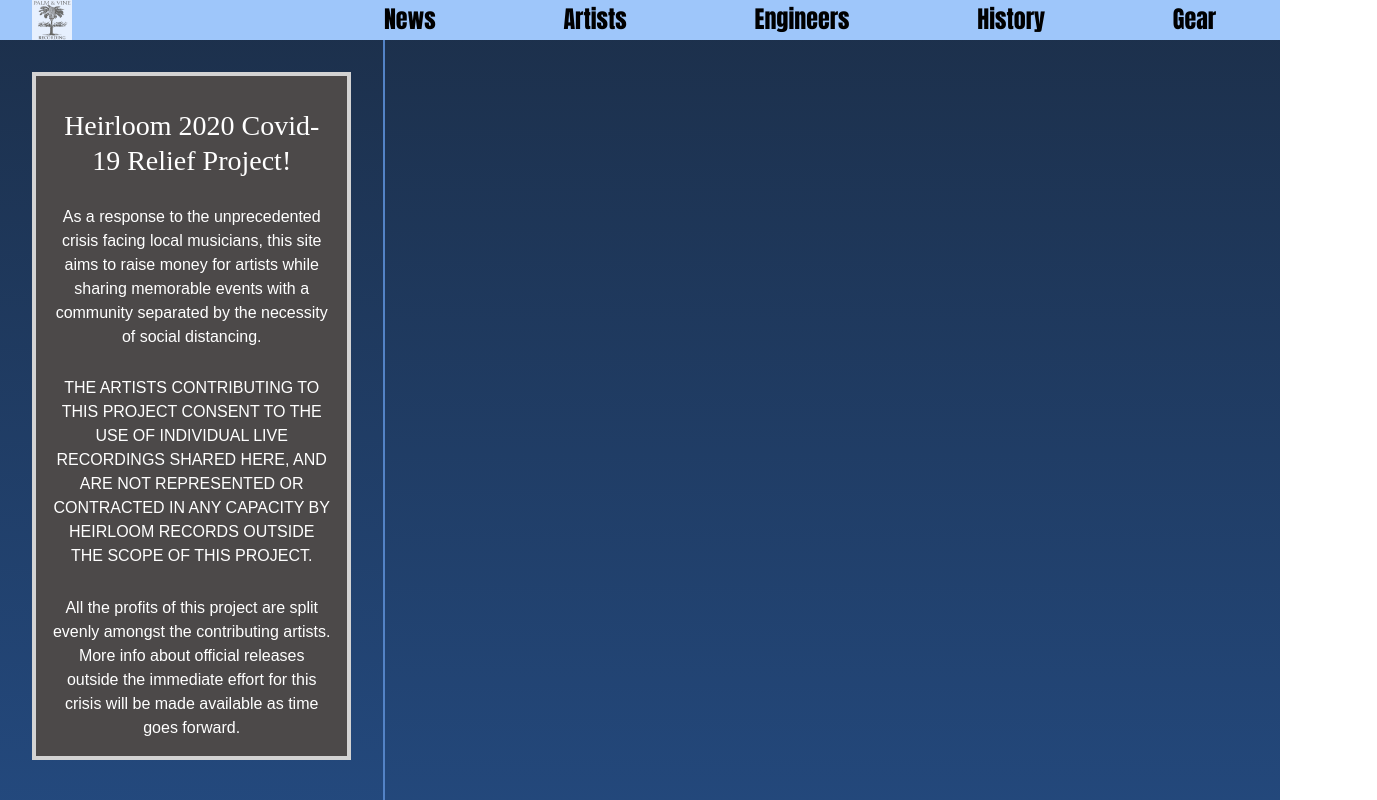
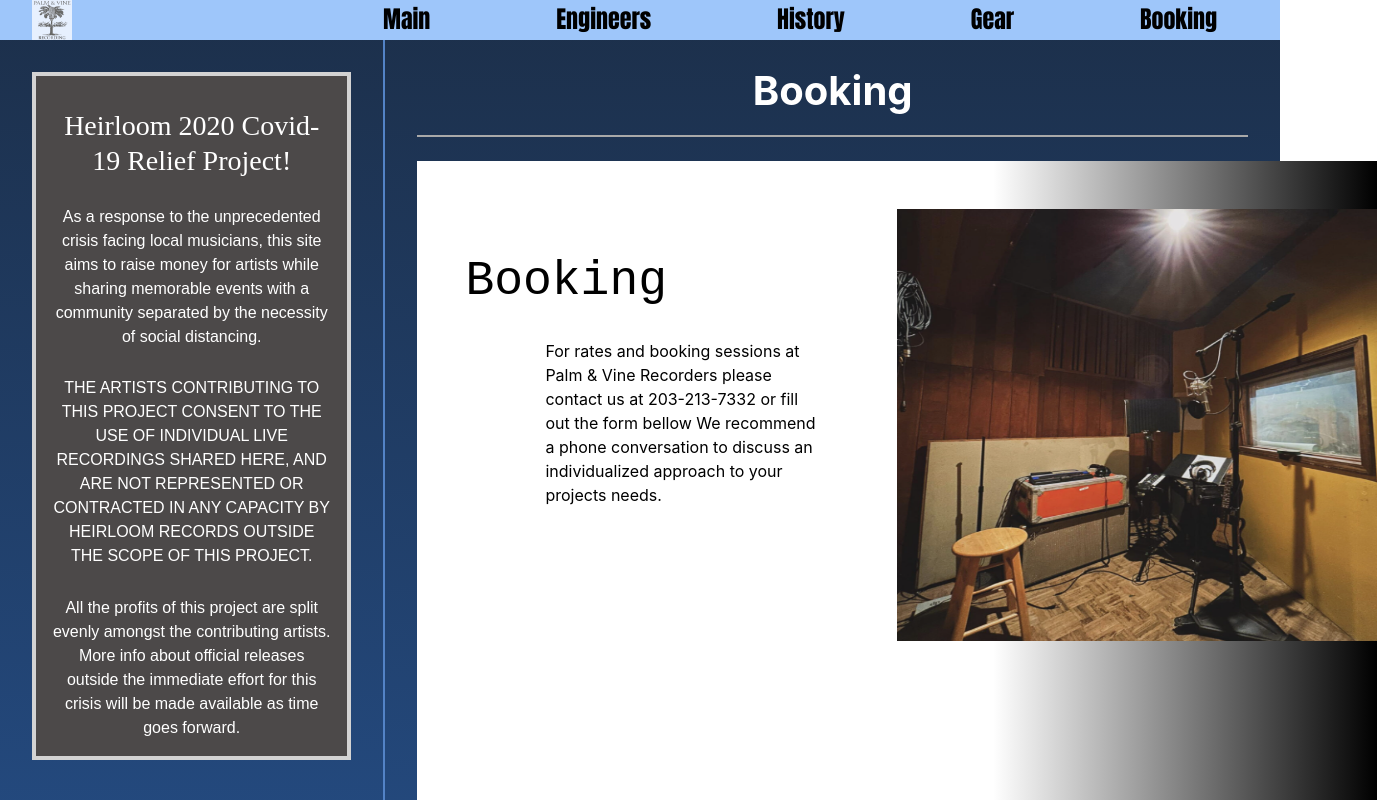
Before and after one commit to naturalstrings/palm-and-vine, a React (Vite) app: page /booking in a window 1280 px wide. Shown: the top 800 px of the page, 1377 px wide, since content can reach past the window. Built offline with nearby package versions, Linux system fonts and the light colour scheme.

Commit message:
adding main and booking components

```diff
--- a/src/App.css
+++ b/src/App.css
@@ -278,6 +278,8 @@
 padding-top: 5rem;
 font-size: 3rem;
 font-family: 'Courier New', Courier, monospace;
+text-align: left;
+padding-left: 3rem;
 }
 .gear-main {
   background-image: linear-gradient(to right, white 0%, white 60%, black);
@@ -289,7 +291,7 @@
   padding-top: 3rem;
   padding-left: 5rem;
   width: 35rem;
-  height: 25rem;
+  height: 30rem;
   float: right;
 }
 .gear-main ul {
@@ -298,6 +300,39 @@
   padding-left: 8rem;
 }
 
+
+
+/* Booking Page */
+.booking-wrap {
+  padding: 3rem 2rem;
+
+}
+.booking-main h2{
+padding-top: 5rem;
+font-size: 3rem;
+font-family: 'Courier New', Courier, monospace;
+text-align: left;
+padding-left: 3rem;
+}
+.booking-main {
+  background-image: linear-gradient(to right, white 0%, white 60%, black);
+  color: black;
+  width: 60rem;
+  height: 40rem;
+
+}
+.booking-main img {
+  padding-top: 3rem;
+  padding-left: 5rem;
+  width: 35rem;
+  height: 30rem;
+  float: right;
+}
+.booking-main p {
+  text-align: left;
+  padding-right: 30rem;
+  padding-left: 8rem;
+}
 
 
 
--- a/src/App.tsx
+++ b/src/App.tsx
@@ -2,13 +2,15 @@
 import LandingPage from './components/LandingPage';
 import Header from './components/Header';
 import Footer from './components/Footer';
-import News from './components/News';
+import Main from './components/Main';
 import Gear from './components/Gear';
 import History from './components/History';
 import Engineers from './components/Engineers';
 import Sidebar from './components/Sidebar';
+import Booking from './components/Booking';
 import './index.css';
 import './App.css';
+//import News from './components/News';
 //import About from './components/About';
 // import Contact from './components/Contact';
 //import Artists from './components/Artists';
@@ -31,9 +33,11 @@
               <Routes>
                 <Route element={<History />} path="/history" />
                 <Route element={<Gear />} path="/gear" />
-                <Route element={<News />} path="/news" />
+                <Route element={<Main />} path="main" />
                 <Route element={<Engineers />} path="engineers" />
+                <Route element={<Booking />} path="booking" />
                 <Route element={<LandingPage />} path="/" />
+                {/* <Route element={<News />} path="/news" /> */}
                 {/* <Route element={<About />} path="/about" /> */}
                 {/* <Route element={<ArtistsFromDB />} path="/artists" /> */}
                 {/* <Route element={<Contact />} path="/contact" /> */}
--- /dev/null
+++ b/src/components/Booking.tsx
@@ -0,0 +1,24 @@
+import bookingpic from "/bookingpic.png"
+
+export default function Booking() {
+    return (
+      <>
+        <div className="booking-wrap">
+          <h1>Booking</h1>
+          <hr></hr>
+          <div className="booking-main">
+                <img src={bookingpic} alt="recording studio"></img>
+
+                <h2>Booking</h2>
+
+                <p>
+
+                For rates and booking sessions at Palm & Vine Recorders please contact
+                us at 203-213-7332 or fill out the form bellow We recommend a phone
+                conversation to discuss an individualized approach to your projects needs.
+                </p>
+          </div>
+        </div>
+      </>
+    );
+  }
--- a/src/components/Header.tsx
+++ b/src/components/Header.tsx
@@ -12,10 +12,7 @@
       <nav>
         <ul>
           <li>
-            <NavLink to="/news">News</NavLink>
-          </li>
-          <li>
-            <NavLink to="/artists">Artists</NavLink>
+            <NavLink to="/main">Main</NavLink>
           </li>
           <li>
             <NavLink to="/engineers">Engineers</NavLink>
@@ -26,6 +23,15 @@
           <li>
             <NavLink to="/gear">Gear</NavLink>
           </li>
+          <li>
+            <NavLink to="/booking">Booking</NavLink>
+          </li>
+          {/* <li>
+            <NavLink to="/artists">Artists</NavLink>
+          </li> */}
+          {/* <li>
+            <NavLink to="/news">News</NavLink>
+          </li> */}
           {/* <li>
             <NavLink to="/contact">Contact</NavLink>
           </li> */}
--- /dev/null
+++ b/src/components/Main.tsx
@@ -0,0 +1,27 @@
+import palmvinelogo from '/palmvinelogo-no-bg.png';
+
+export default function Main() {
+  return (
+    <div className="landing">
+      <section id="first-view">
+        <div className="logo">
+          <img src={palmvinelogo} alt="Palm and Vine Recording logo" />
+        </div>
+        <h1>Palm & Vine Recording</h1>
+
+        <p className="subtitle">
+          Regional and traditional music recordings worth passing down
+        </p>
+      </section>
+      <section id="walking-tour">
+        <h2>Studio Walking Tour</h2>
+        <iframe
+          src="https://www.youtube-nocookie.com/embed/O88gVlkgG40"
+          allowFullScreen
+        />
+      </section>
+
+
+    </div>
+  );
+}
```
Also changed, not shown: public/bookingpic.png (added), public/gearpic.png.
